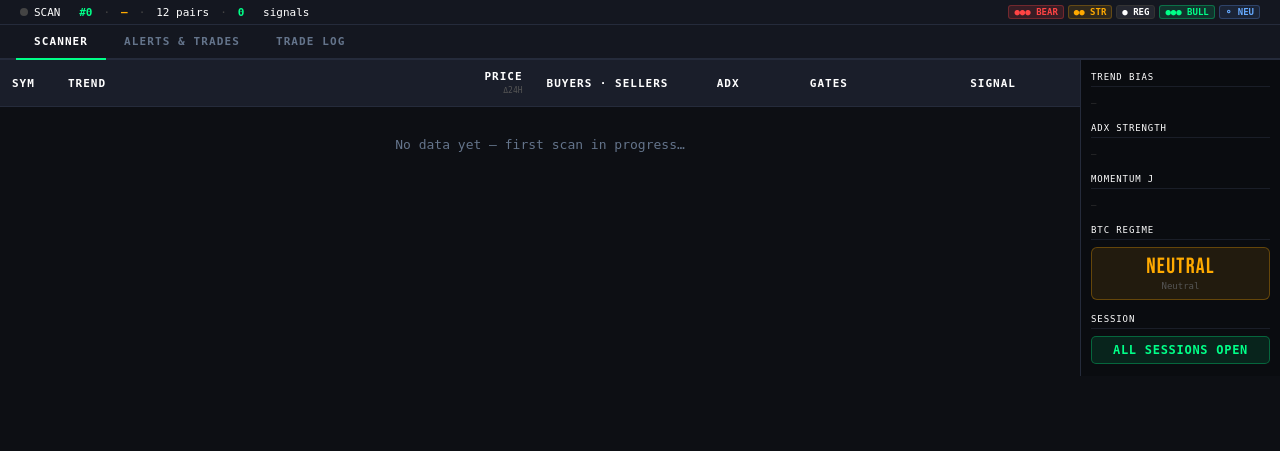
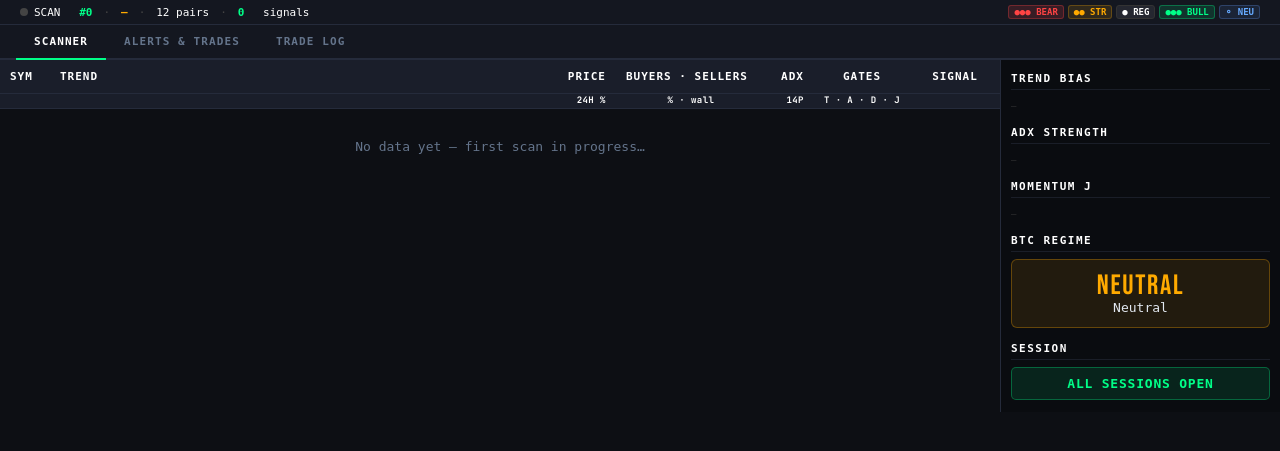
Before and after one commit to krishnanrvijay-afk/trend-scanner-part-deux, a FastAPI app: page / in a window 1280 px wide. Shown: the part 96-547 px from the top of the page. Run offline with FastAPI, Linux system fonts and the light colour scheme; data that the repository does not hold is empty.

Commit message:
fix: column header alignment, sub-header labels, tighten pair table columns, wider snapshot panel with larger fonts and bold white labels

```diff
--- a/templates/dashboard.html
+++ b/templates/dashboard.html
@@ -173,8 +173,9 @@
 
     thead th {
       background: var(--surface2);
-      padding: 10px 12px;
+      padding: 10px 10px;
       text-align: right;
+      vertical-align: middle;
       font-size: 11px;
       font-weight: 700;
       letter-spacing: 1px;
@@ -184,7 +185,7 @@
       white-space: nowrap;
     }
     thead th:first-child { text-align: left; }
-    thead th.th-trend    { text-align: left; min-width: 130px; }
+    thead th.th-trend    { text-align: left; min-width: 115px; }
     thead th.th-gates    { text-align: center; }
     thead th.th-signal   { text-align: center; }
 
@@ -198,7 +199,7 @@
     tbody tr.pair-row-2 { border-bottom: 1px solid var(--border); }
 
     td {
-      padding: 10px 12px;
+      padding: 10px 10px;
       color: var(--text);
       white-space: nowrap;
       text-align: right;
@@ -481,11 +482,13 @@
       flex-shrink: 0;
     }
     .gates-subheader td {
-      padding: 2px 12px 3px;
+      padding: 2px 10px 3px;
       background: var(--surface2);
       border-bottom: 1px solid var(--border);
       font-size: 9px;
-      color: #444;
+      font-weight: 700;
+      color: #ffffff;
+      font-family: 'JetBrains Mono', monospace;
       letter-spacing: .05em;
       line-height: 1;
     }
@@ -683,7 +686,7 @@
 
     /* ── Right side panel ────────────────────────────────────── */
     .side-panel {
-      width: 200px;
+      width: 280px;
       flex-shrink: 0;
       background: #0a0c10;
       border-left: 1px solid var(--border);
@@ -702,11 +705,11 @@
       gap: 5px;
     }
     .sp-title {
-      font-size: 9px;
+      font-size: 11px;
       color: #ffffff;
       text-transform: uppercase;
-      letter-spacing: 0.1em;
-      font-weight: 400;
+      letter-spacing: 1.5px;
+      font-weight: 700;
       padding-bottom: 4px;
       border-bottom: 1px solid #1a1e28;
       margin-bottom: 2px;
@@ -718,8 +721,9 @@
       margin-bottom: 2px;
     }
     .sp-row-label {
-      font-size: 9px;
+      font-size: 12px;
       font-weight: 700;
+      color: #ffffff;
       letter-spacing: 0.04em;
     }
     .sp-chips {
@@ -729,9 +733,11 @@
       margin-bottom: 4px;
     }
     .sp-chip {
-      font-size: 9px;
+      font-size: 11px;
       font-weight: 700;
       letter-spacing: 0.03em;
+      padding: 3px 7px;
+      border-radius: 3px;
     }
     .sp-adx-row {
       display: flex;
@@ -740,35 +746,31 @@
       margin-bottom: 4px;
     }
     .sp-adx-dots {
-      font-size: 9px;
+      font-size: 11px;
+      font-weight: 700;
       flex-shrink: 0;
       margin-top: 1px;
       letter-spacing: 1px;
     }
     .sp-regime-badge {
       text-align: center;
-      padding: 8px;
+      padding: 12px;
       border-radius: 6px;
     }
     .sp-regime-text {
       font-family: 'Bebas Neue', var(--font);
-      font-size: 22px;
+      font-size: 28px;
       letter-spacing: 0.06em;
       line-height: 1;
     }
-    .sp-regime-sub {
-      font-size: 9px;
-      color: #555;
-      margin-top: 3px;
-    }
     .sp-session-badge {
       text-align: center;
-      padding: 6px 8px;
+      padding: 8px;
       border-radius: 5px;
     }
     .sp-session-text {
-      font-size: 12px;
-      font-weight: 800;
+      font-size: 13px;
+      font-weight: 700;
       letter-spacing: 0.06em;
     }
   </style>
@@ -933,13 +935,22 @@
       <table>
         <thead>
           <tr>
-            <th style="text-align:left;width:56px">SYM</th>
+            <th style="text-align:left;width:50px">SYM</th>
             <th class="th-trend">TREND</th>
-            <th style="text-align:right">PRICE<br><span style="font-size:8px;color:#555;font-weight:400;text-transform:none;letter-spacing:0">&Delta;24H</span></th>
-            <th style="text-align:left;width:165px">BUYERS &middot; SELLERS</th>
-            <th style="text-align:right;width:52px">ADX</th>
-            <th class="th-gates">GATES</th>
-            <th class="th-signal">SIGNAL</th>
+            <th style="text-align:right;width:120px">PRICE</th>
+            <th style="text-align:left;width:150px">BUYERS &middot; SELLERS</th>
+            <th style="text-align:right;width:48px">ADX</th>
+            <th class="th-gates" style="width:80px">GATES</th>
+            <th class="th-signal" style="width:90px">SIGNAL</th>
+          </tr>
+          <tr class="gates-subheader">
+            <td></td>
+            <td></td>
+            <td style="text-align:right">24H %</td>
+            <td style="text-align:center">% &middot; wall</td>
+            <td style="text-align:right">14P</td>
+            <td style="text-align:center">T &middot; A &middot; D &middot; J</td>
+            <td></td>
           </tr>
         </thead>
         <tbody id="pair-tbody">
```
